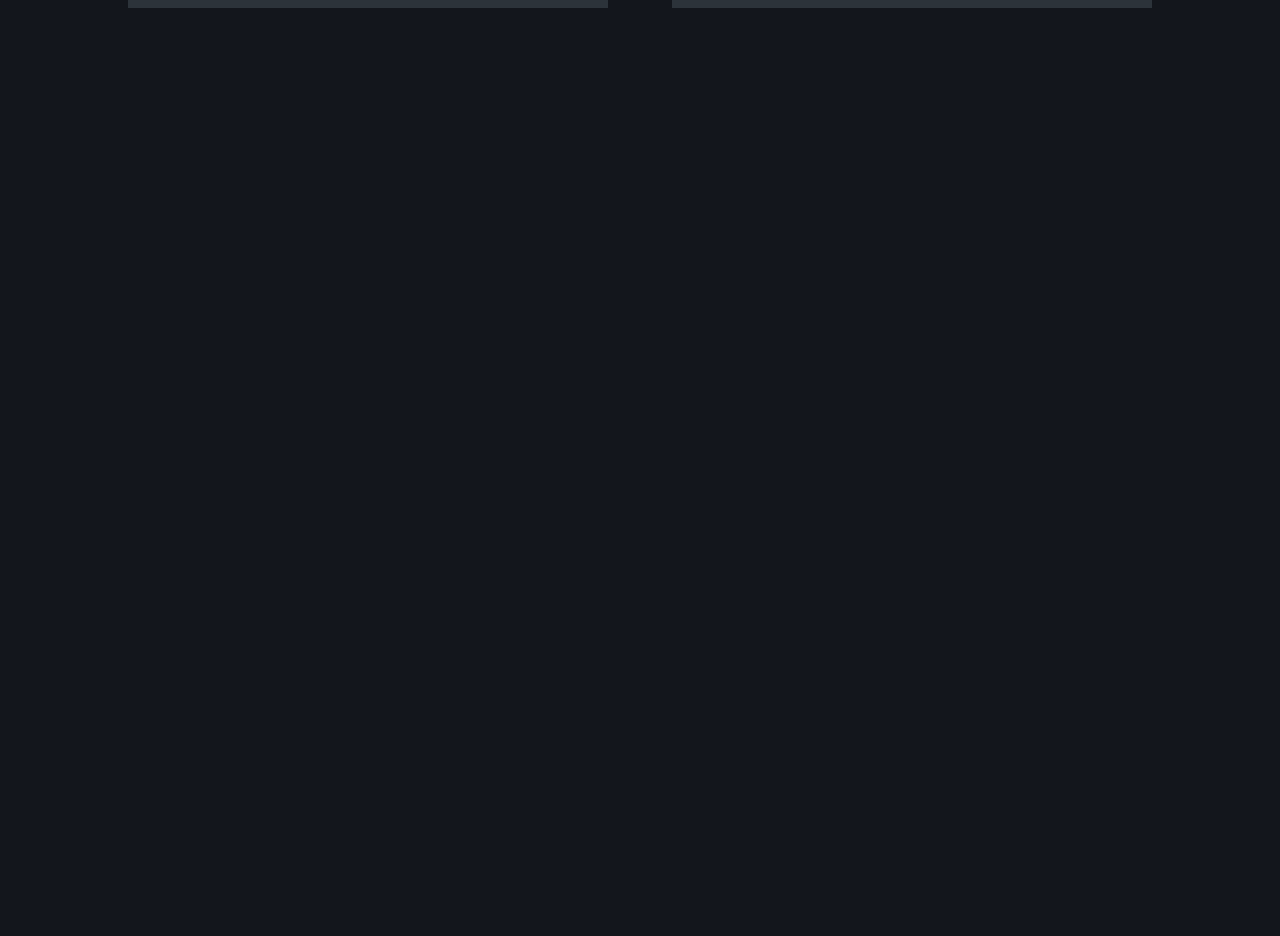
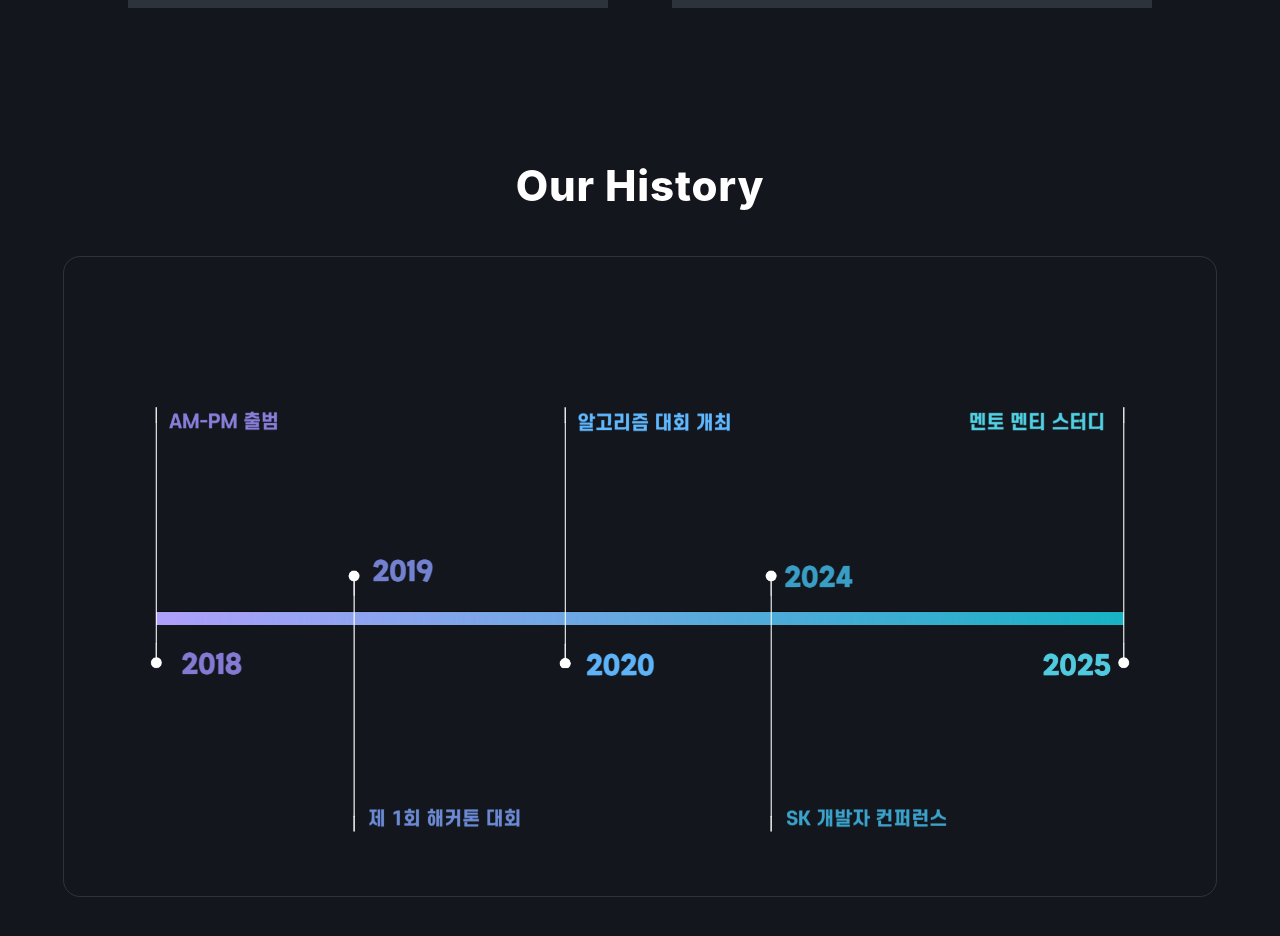
Before and after one commit to 2025-AM-PM/frontend, a React (Create React App) app in the folder am-pm/: page / in a window 1280 px wide. Shown: the part 2040-2976 px from the top of the page. Built offline with nearby package versions, Linux system fonts and the light colour scheme.

Commit message:
feat: 타임라인 추가

```diff
--- /dev/null
+++ b/am-pm/src/components/history.tsx
@@ -0,0 +1,48 @@
+import React, { useEffect, useState } from "react";
+import "../styles/history-section.css";
+
+type HistoryProps = {
+  /** 외부에서 배경 이미지를 주입하고 싶을 때(선택) */
+  backgroundUrl?: string;
+  /** 컴포넌트 내에서 파일 업로드 UI 노출 여부 */
+  allowUpload?: boolean;
+};
+
+const History: React.FC<HistoryProps> = ({
+  backgroundUrl,
+  allowUpload = true,
+}) => {
+  const [bg, setBg] = useState<string | null>(backgroundUrl ?? null);
+
+  useEffect(() => {
+    setBg(backgroundUrl ?? null);
+  }, [backgroundUrl]);
+
+  const onFileChange = (e: React.ChangeEvent<HTMLInputElement>) => {
+    const file = e.target.files?.[0];
+    if (!file) return;
+    const url = URL.createObjectURL(file);
+    setBg(url);
+  };
+
+  return (
+    <section className="history-section" aria-label="Our History">
+      <h1 className="history-title">Our History</h1>
+
+      <div
+        className={`history-bg ${bg ? "has-image" : ""}`}
+        style={bg ? { backgroundImage: `url(${bg})` } : undefined}
+        aria-label="History background"
+      />
+
+      {allowUpload && (
+        <label className="history-upload">
+          <input type="file" accept="image/*" onChange={onFileChange} />
+          <span>배경 이미지 업로드</span>
+        </label>
+      )}
+    </section>
+  );
+};
+
+export default History;
--- a/am-pm/src/pages/Home.tsx
+++ b/am-pm/src/pages/Home.tsx
@@ -4,6 +4,8 @@ import "../styles/home.css";
 import Board from "../components/board";
 import Clock from "../components/clock";
 import Background from "../components/background";
+import History from "../components/history";
+import timeline from "../assets/history.png";
 
 function HomePage() {
   return (
@@ -12,6 +14,7 @@ function HomePage() {
       <Clock />
       <Background />
       <Board />
+      <History backgroundUrl={timeline} allowUpload={false} />
     </div>
   );
 }
--- /dev/null
+++ b/am-pm/src/styles/history-section.css
@@ -0,0 +1,55 @@
+.history-section {
+  display: flex;
+  flex-direction: column;
+  align-items: center;
+  gap: 14px;
+  padding: 24px 0;
+  margin-top: 10rem;
+  height: 15%;
+}
+
+/* 제목: 가운데 정렬, 흰색 */
+.history-title {
+  margin: 0;
+  text-align: center;
+  color: #fff;
+  font-weight: 800;
+  letter-spacing: 0.02em;
+  font-size: clamp(22px, 3.6vw, 42px);
+}
+
+/* 배경 컨테이너: 80vw x 15vh, 가운데 정렬, 기본 검은 배경 */
+.history-bg {
+  width: 90vw;
+  height: 100%;
+  min-height: 120px;
+  background-color: #000; /* 기본 배경: 검정 */
+  background-position: center;
+  background-repeat: no-repeat;
+  background-size: contain; /* 업로드 이미지가 꽉 차도록 */
+  border-radius: 16px;
+  margin: 2rem auto;
+  outline: 1px solid rgba(255, 255, 255, 0.12);
+}
+
+/* 업로드 UI (선택) */
+.history-upload {
+  display: inline-flex;
+  align-items: center;
+  gap: 10px;
+  color: #cfd8e3;
+  font-size: 14px;
+  opacity: 0.9;
+}
+.history-upload input[type="file"] {
+  display: inline-block;
+  font: inherit;
+  color: inherit;
+}
+.history-upload span {
+  user-select: none;
+}
+
+.history-bg.has-image {
+  background-color: transparent; /* 이미지가 있을 때 배경색 제거 */
+}
```
Also changed, not shown: am-pm/src/assets/history.png (added).
